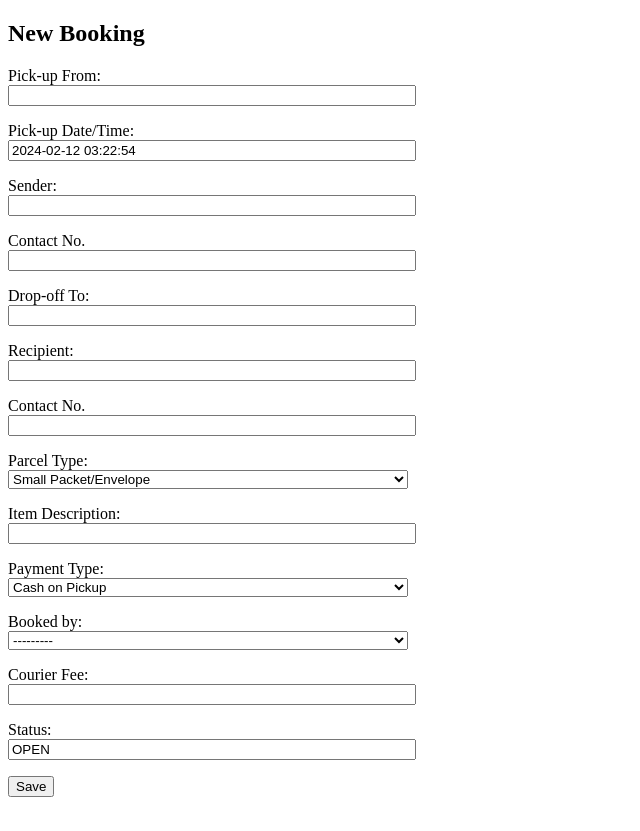
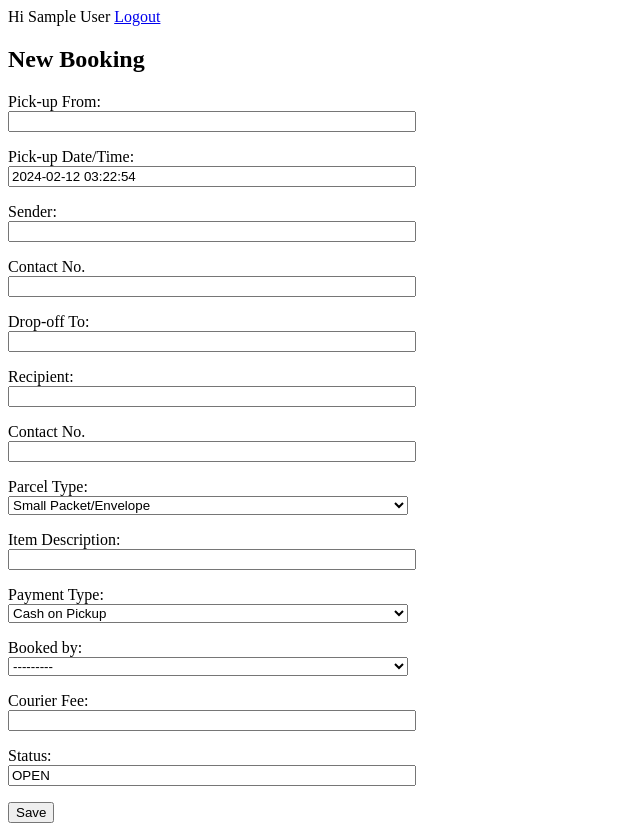
Before and after one commit to tineggarcia/emove-co, a Django app: page /booking/create/ in a window 1280 px wide. Shown: the whole page, without its empty margins (0-640 px from the left). Before the commit the page ends 797 px from the top, so only its background shows below. Run offline with Django 4.2, Linux system fonts and the light colour scheme; the visitor is signed in with stand-in values (Sample User, id 1); data comes from the database, SQL or seed files in the repository.

Commit message:
New Feature - Add Login/Logout links Issue #15

```diff
--- a/my_project/settings.py
+++ b/my_project/settings.py
@@ -125,3 +125,5 @@
 # https://docs.djangoproject.com/en/4.2/ref/settings/#default-auto-field
 
 DEFAULT_AUTO_FIELD = 'django.db.models.BigAutoField'
+
+LOGIN_URL = 'login'
--- a/templates/base.html
+++ b/templates/base.html
@@ -9,6 +9,15 @@
     <title>{% if title %} {{title}} {% else %} Booking {% endif %}</title>
 </head>
 <body>
+    <header>
+        {%if request.user.is_authenticated %}
+        <span>Hi {{ request.user.first_name }} {{ request.user.last_name }}</span>
+        <a href="{% url 'logout' %}">Logout</a>
+        {%else%}
+        <a href="{% url 'login' %}">Login</a>
+        {%endif%}
+    </header>
+    <main>
         {% if messages %}
         <div class="messages">
             {% for message in messages %}
@@ -21,5 +30,6 @@
 
         {% block content %}
         {% endblock %}
+    </main>
 </body>
 </html>
```
Lines whose indentation alone changed are shown as unchanged.
